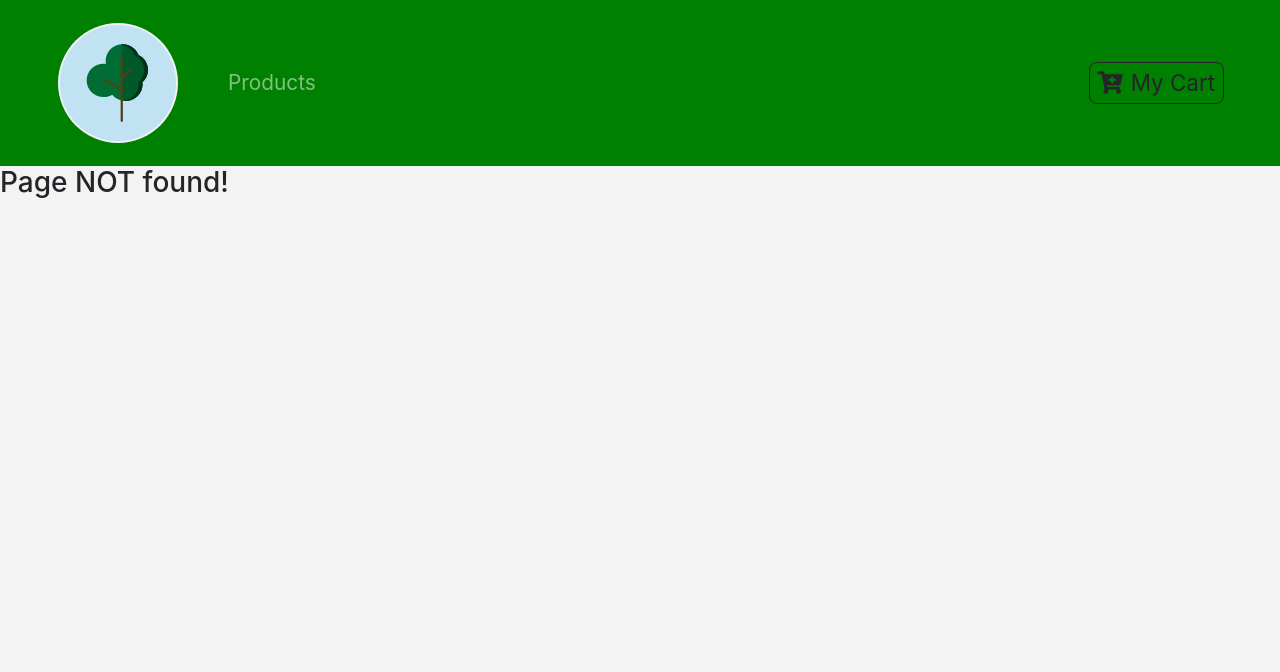
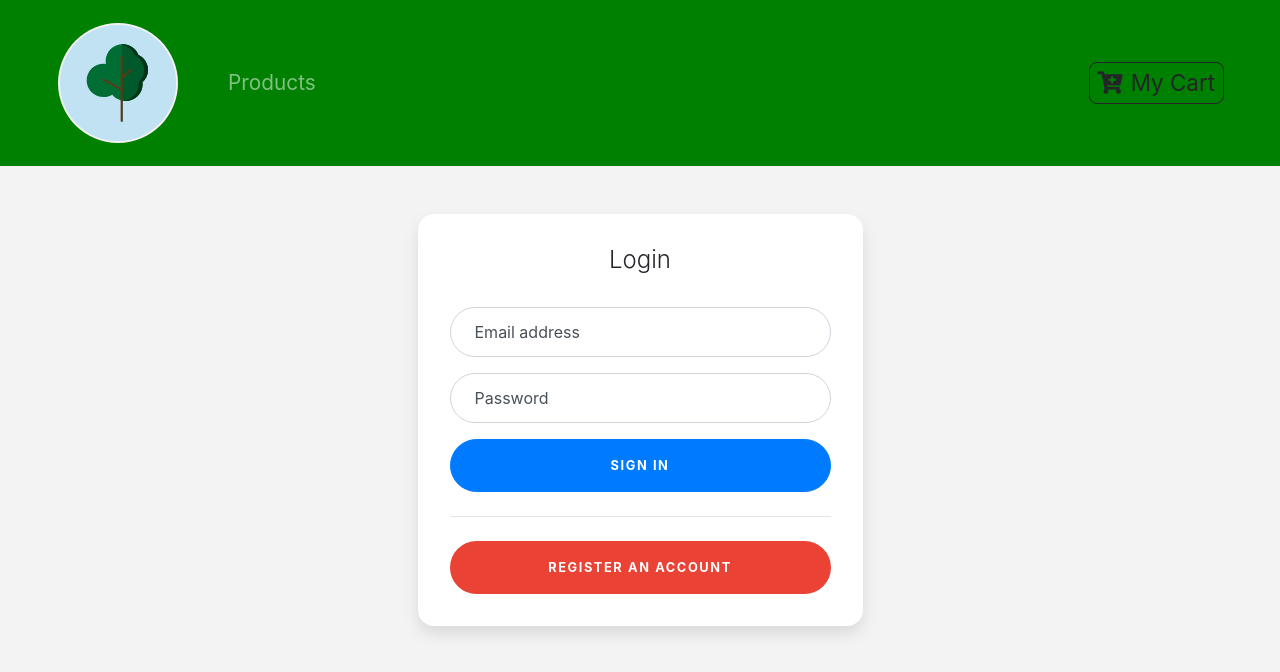
Before and after one commit to jaime-king/PlantATree, a React (Create React App) app: page /login in a window 1280 px wide. Before the commit this address had no page. Shown: the top 672 px of the page. Built offline with nearby package versions, Linux system fonts and the light colour scheme.

Commit message:
Adding a login page with some form submission

```diff
--- a/src/App.js
+++ b/src/App.js
@@ -8,6 +8,8 @@ import ProductList from './components/ProductList';
 import Details from './components/Details';
 import Cart from './components/Cart';
 import Default from './components/Default';
+import Login from './components/Login'
+
 class App extends Component {
   render(){
     return (
@@ -18,7 +20,8 @@ class App extends Component {
           <Route exact path="/" component = {ProductList}/>
           <Route path="/details" component = {Details}/>
           <Route path="/cart" component = {Cart}/>
-          <Route  component = {Default}/>
+          <Route path="/login" component = {Login}/>
+          <Route component = {Default}/>
         </Switch>
       </React.Fragment>
 
--- /dev/null
+++ b/src/components/Login.css
@@ -0,0 +1,109 @@
+.login-page-main{
+    text-align: center;
+}
+
+:root {
+    --input-padding-x: 1.5rem;
+    --input-padding-y: .75rem;
+  }
+
+  body {
+    background: #007bff;
+    background: linear-gradient(to right, #0062E6, #33AEFF);
+  }
+
+  .card-signin {
+    border: 0;
+    border-radius: 1rem;
+    box-shadow: 0 0.5rem 1rem 0 rgba(0, 0, 0, 0.1);
+  }
+
+  .card-signin .card-title {
+    margin-bottom: 2rem;
+    font-weight: 300;
+    font-size: 1.5rem;
+  }
+
+  .card-signin .card-body {
+    padding: 2rem;
+  }
+
+  .form-signin {
+    width: 100%;
+  }
+
+  .form-signin .btn {
+    font-size: 80%;
+    border-radius: 5rem;
+    letter-spacing: .1rem;
+    font-weight: bold;
+    padding: 1rem;
+    transition: all 0.2s;
+  }
+
+  .form-label-group {
+    position: relative;
+    margin-bottom: 1rem;
+  }
+
+  .form-label-group input {
+    height: auto;
+    border-radius: 2rem;
+  }
+
+  .form-label-group>input,
+  .form-label-group>label {
+    padding: var(--input-padding-y) var(--input-padding-x);
+  }
+
+  .form-label-group>label {
+    position: absolute;
+    top: 0;
+    left: 0;
+    display: block;
+    width: 100%;
+    margin-bottom: 0;
+    /* Override default `<label>` margin */
+    line-height: 1.5;
+    color: #495057;
+    border: 1px solid transparent;
+    border-radius: .25rem;
+    transition: all .1s ease-in-out;
+  }
+
+  .form-label-group input::-webkit-input-placeholder {
+    color: transparent;
+  }
+
+  .form-label-group input:-ms-input-placeholder {
+    color: transparent;
+  }
+
+  .form-label-group input::-ms-input-placeholder {
+    color: transparent;
+  }
+
+  .form-label-group input::-moz-placeholder {
+    color: transparent;
+  }
+
+  .form-label-group input::placeholder {
+    color: transparent;
+  }
+
+  .form-label-group input:not(:placeholder-shown) {
+    padding-top: calc(var(--input-padding-y) + var(--input-padding-y) * (2 / 3));
+    padding-bottom: calc(var(--input-padding-y) / 3);
+  }
+
+  .form-label-group input:not(:placeholder-shown)~label {
+    padding-top: calc(var(--input-padding-y) / 3);
+    padding-bottom: calc(var(--input-padding-y) / 3);
+    font-size: 12px;
+    color: #777;
+  }
+
+  .btn-register {
+    color: white;
+    background-color: #ea4335;
+  }
--- /dev/null
+++ b/src/components/Login.js
@@ -0,0 +1,64 @@
+import React, { Component } from 'react'
+import './Login.css';
+
+export default class Default extends Component {
+
+    constructor(props)
+    {
+        super(props);
+        this.state = {user: '', pass:''};
+
+        this.handleUserChange = this.handleUserChange.bind(this);
+        this.handlePassChange = this.handlePassChange.bind(this);
+        this.handleSubmit = this.handleSubmit.bind(this);
+    }
+
+    handleUserChange(event) {
+        this.setState({user: event.target.value});
+    }
+
+    handlePassChange(event) {
+        this.setState({pass: event.target.value});
+    }
+
+    handleSubmit(event) {
+        alert('A form was submitted: ' + this.state.user + ' ' + this.state.pass);
+        event.preventDefault();
+    }
+
+  render() {
+    return (
+
+
+        <div className="container">
+            <div className="row">
+            <div className="col-sm-9 col-md-7 col-lg-5 mx-auto">
+                <div className="card card-signin my-5">
+                <div className="card-body">
+                    <h5 className="card-title text-center">Login</h5>
+                    <form className="form-signin" onSubmit={this.handleSubmit}>
+
+                        <div className="form-label-group">
+                            <input type="email" value={this.state.user} onChange={this.handleUserChange} id="inputEmail" className="form-control" placeholder="Email address" required autofocus></input>
+                            <label for="inputEmail">Email address</label>
+                        </div>
+
+                        <div className="form-label-group">
+                            <input type="password" value={this.state.pass} onChange={this.handlePassChange} id="inputPassword" className="form-control" placeholder="Password" required></input>
+                            <label for="inputPassword">Password</label>
+                        </div>
+
+                        <button className="btn btn-lg btn-primary btn-block text-uppercase" type="submit">Sign in</button>
+                        <hr className="my-4"></hr>
+                        <button className="btn btn-lg btn-register btn-block text-uppercase" type="submit"> Register An Account</button>
+                    </form>
+                </div>
+                </div>
+            </div>
+            </div>
+        </div>
+
+
+    );
+  }
+}
```
Also changed, not shown: 1 other file (tests, documents, lock files or other folders).
